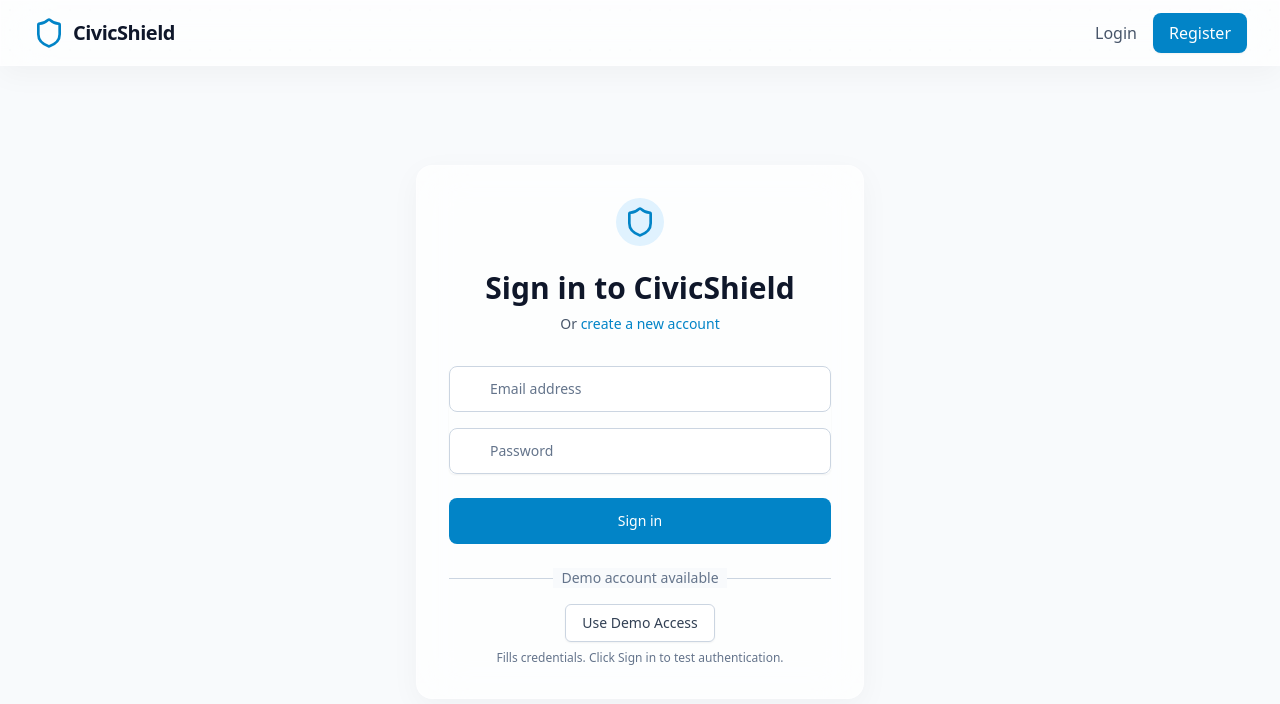
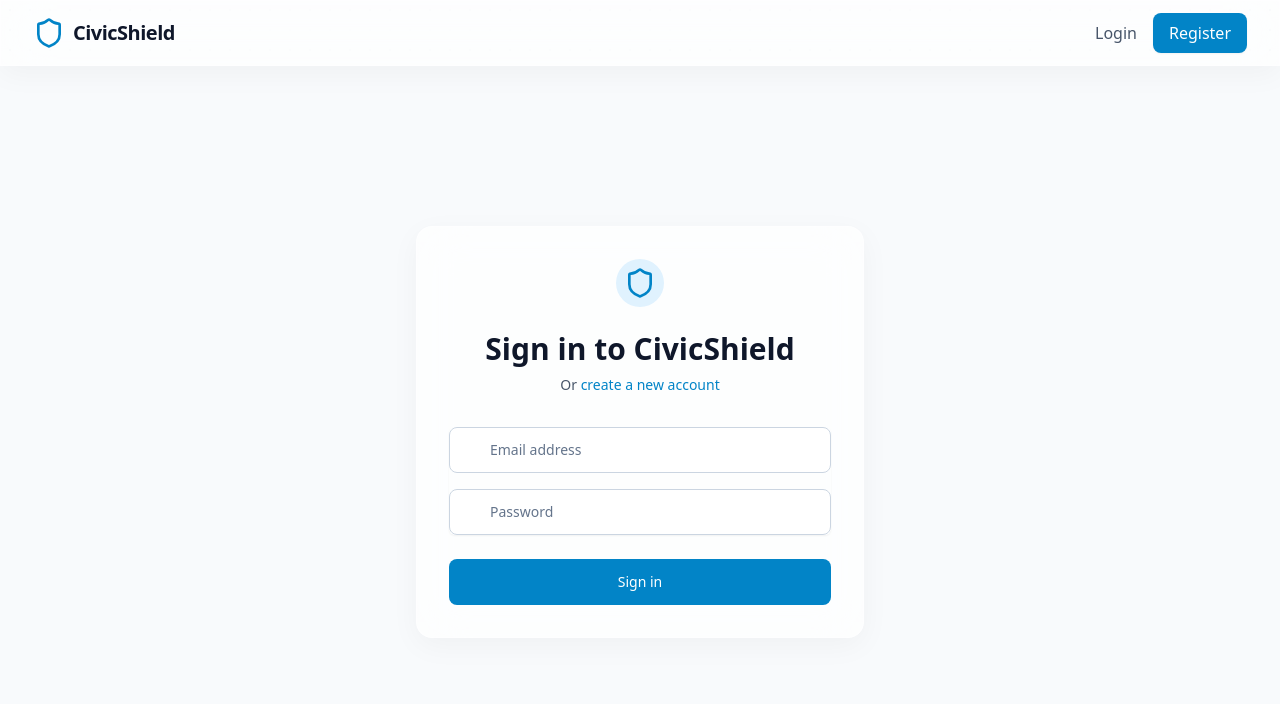
Before and after one commit to johncybersage/civicshield-web-security, a React (Vite) app in the folder frontend/: page /login in a window 1280 px wide. Shown: the top 704 px of the page. Built offline with nearby package versions, Linux system fonts and the light colour scheme; no server answers.

Commit message:
chore: remove demo access from login page

```diff
--- a/frontend/src/pages/Login.tsx
+++ b/frontend/src/pages/Login.tsx
@@ -112,32 +112,6 @@ const Login = () => {
             </button>
           </div>
 
-          <div className="mt-4">
-            <div className="relative">
-              <div className="absolute inset-0 flex items-center">
-                <div className="w-full border-t border-slate-300"></div>
-              </div>
-              <div className="relative flex justify-center text-sm">
-                <span className="px-2 bg-slate-50 text-slate-500">Demo account available</span>
-              </div>
-            </div>
-
-            <div className="mt-4 text-center">
-              <button
-                type="button"
-                onClick={() => {
-                  setEmail('demo@civicshield.local');
-                  setPassword('CivicShieldDemo@2026');
-                }}
-                className="inline-flex justify-center items-center px-4 py-2 border border-slate-300 shadow-sm text-sm font-medium rounded-md text-slate-700 bg-white hover:bg-slate-50 focus:outline-none focus:ring-2 focus:ring-offset-2 focus:ring-primary-500 transition-colors"
-              >
-                Use Demo Access
-              </button>
-              <p className="mt-2 text-xs text-slate-500">
-                Fills credentials. Click Sign in to test authentication.
-              </p>
-            </div>
-          </div>
         </form>
       </div>
     </div>
```
